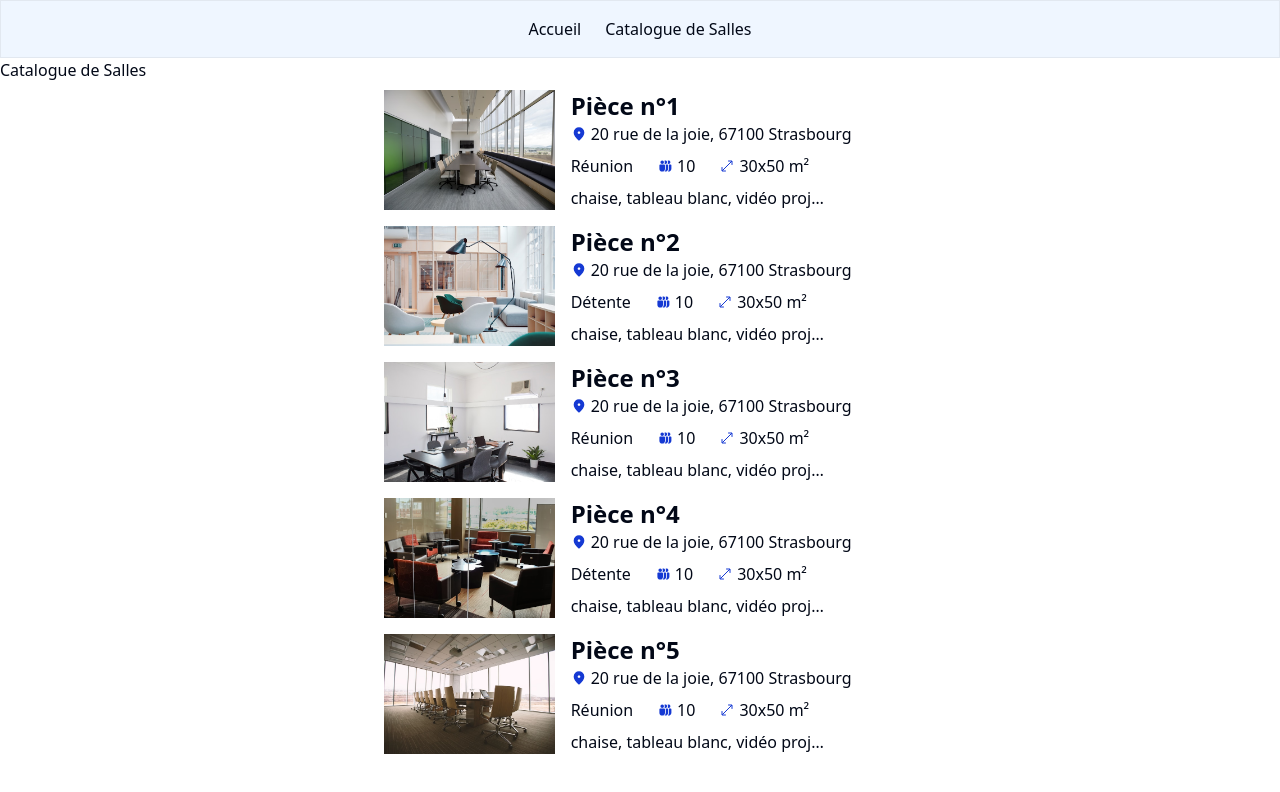
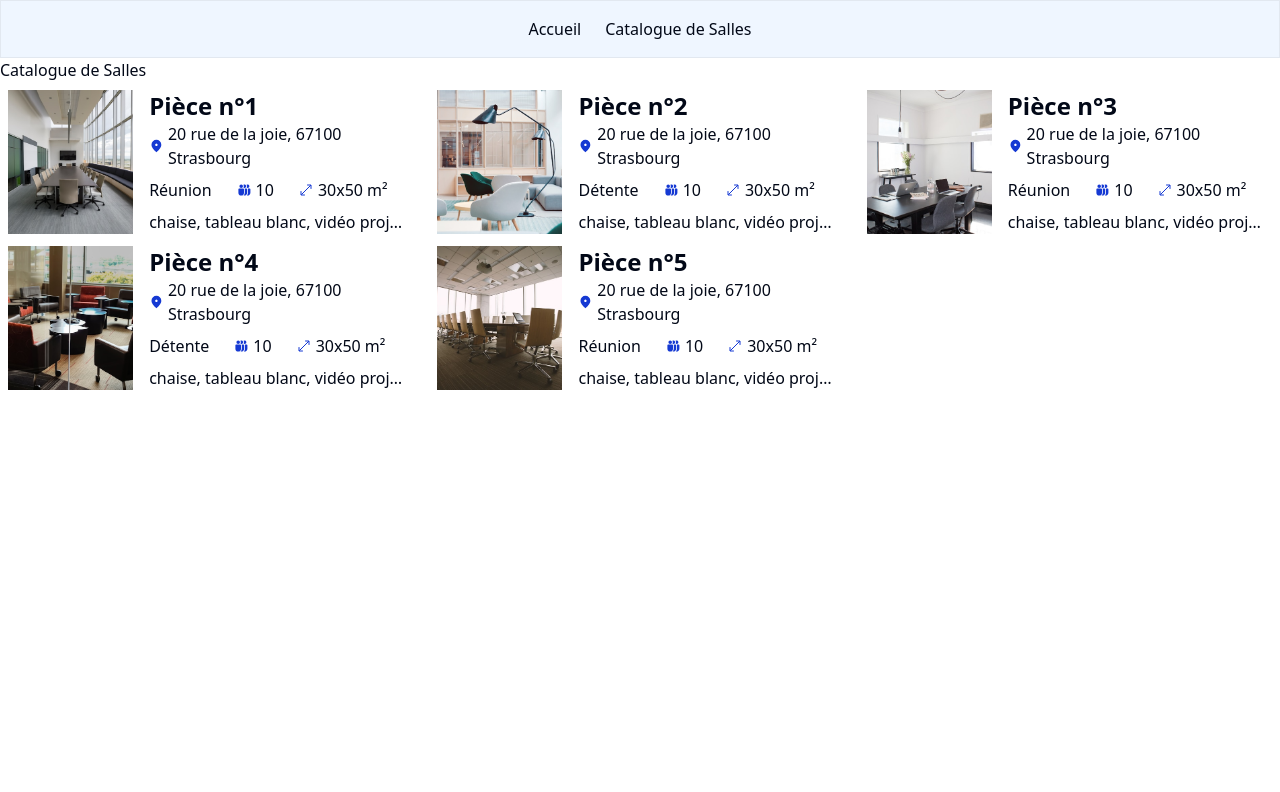
Before and after one commit to Aurelie-Runser/RoomBooking--Front, a Vue app: page /catalogue-salles in a window 1280 px wide. Shown: the top 792 px of the page. Built offline with nearby package versions, Linux system fonts and the light colour scheme.

Commit message:
ajustement style catalogue des salles

```diff
--- a/src/components/ListCard.vue
+++ b/src/components/ListCard.vue
@@ -7,7 +7,9 @@ defineProps<{
 </script>
 
 <template>
-  <ul class="flex flex-col gap-4 w-fit m-auto p-2">
+  <ul
+    class="w-full m-auto p-2 grid grid-cols-[repeat(auto-fit,minmax(400px,1fr))] gap-x-6 gap-y-3 place-items-center"
+  >
     <li v-for="(room, index) in listRoom" :key="index">
       <CardSalle :room="room" />
     </li>
```
